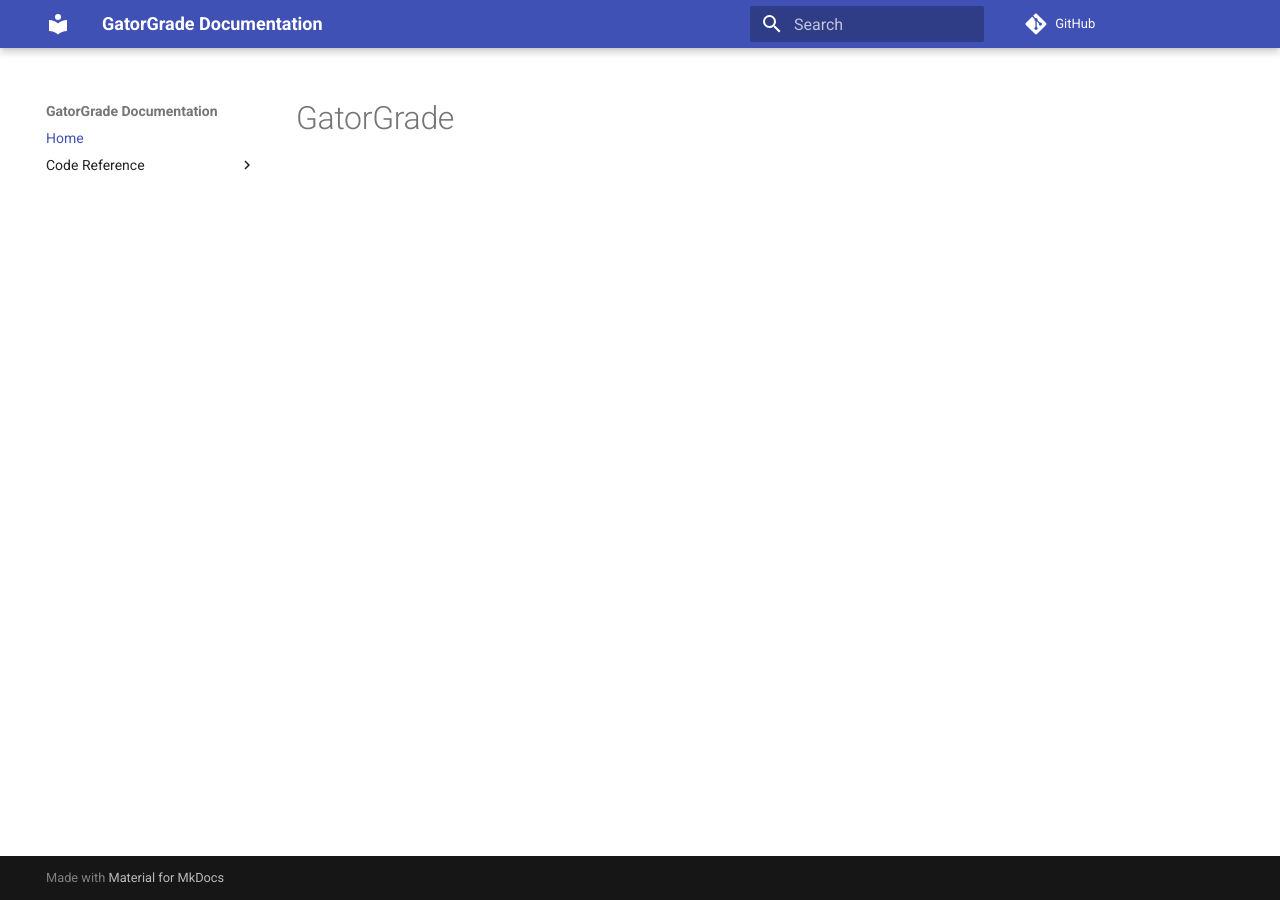
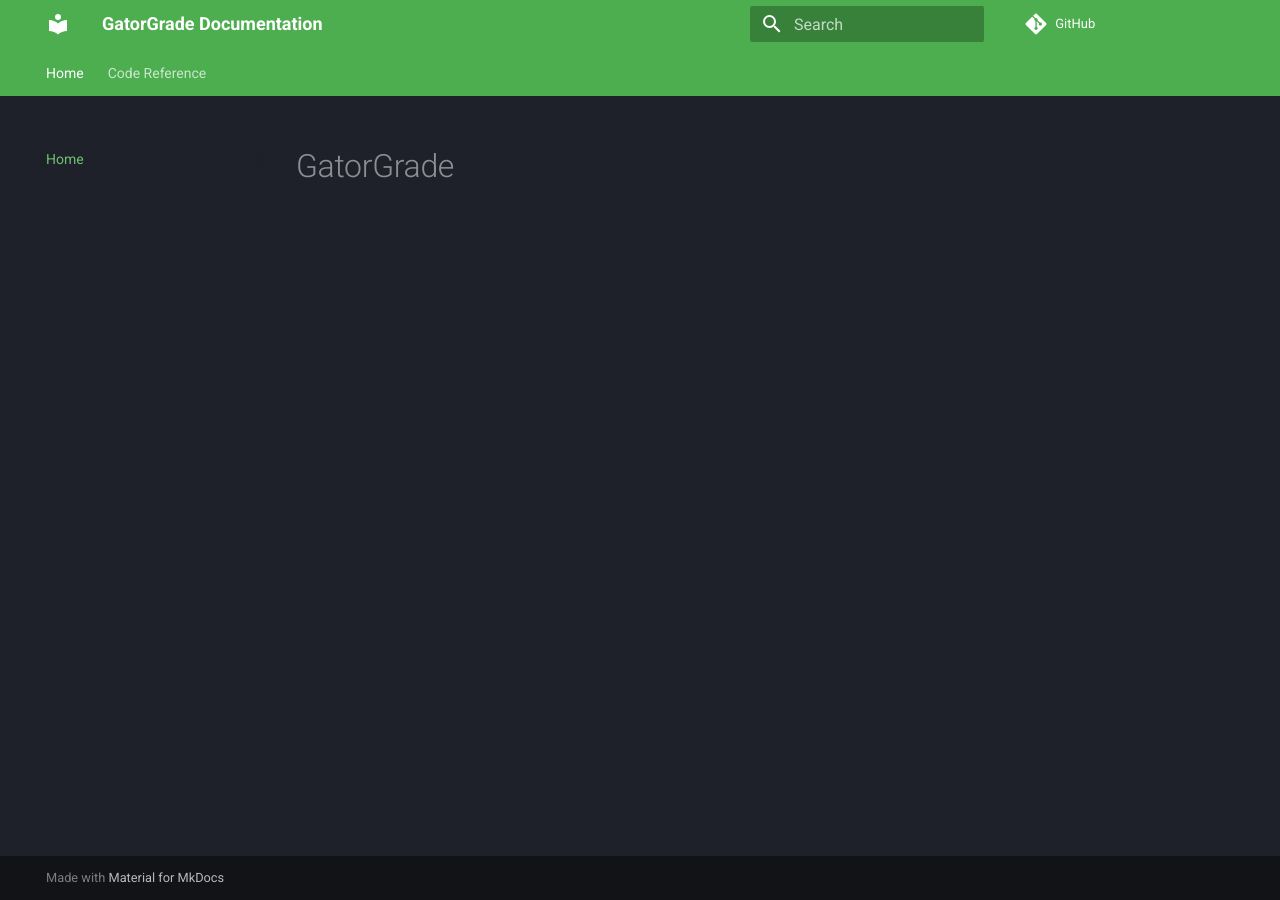
Before and after one commit to GatorEducator/gatorgrade, an MkDocs documentation site: the page built from docs/index.md, in a window 1280 px wide. Built offline with MkDocs 1.6.1 and Material for MkDocs 9.7.7, drawn with Linux system fonts in a browser that asks for light colours; comment, search, counter and statistics services are not loaded.

Commit message:
Add further documentation customization.

```diff
--- a/mkdocs.yml
+++ b/mkdocs.yml
@@ -5,6 +5,18 @@ site_author: GatorGrade Team
 repo_url: https://github.com/GatorEducator/gatorgrade
 theme:
   name: material
+  palette:
+      scheme: slate
+      primary: green
+  features:
+    - navigation.instant
+    - navigation.tabs
+    - toc.integrate
+    - navigation.top
+    - search.suggest
+    - search.highlight
+extra_css:
+  - stylesheets/extra.css
 plugins:
   - search
   - gen-files:
```
